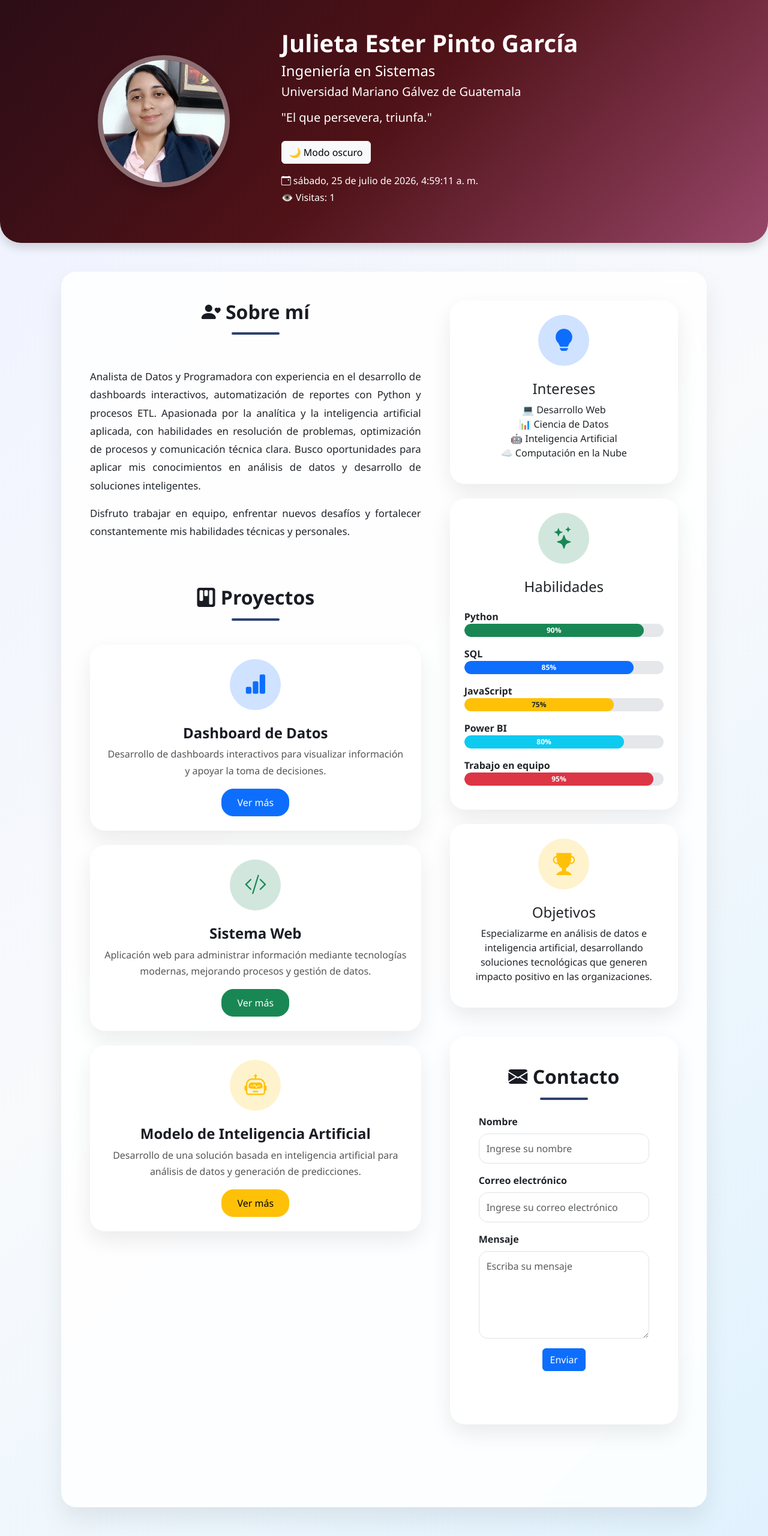
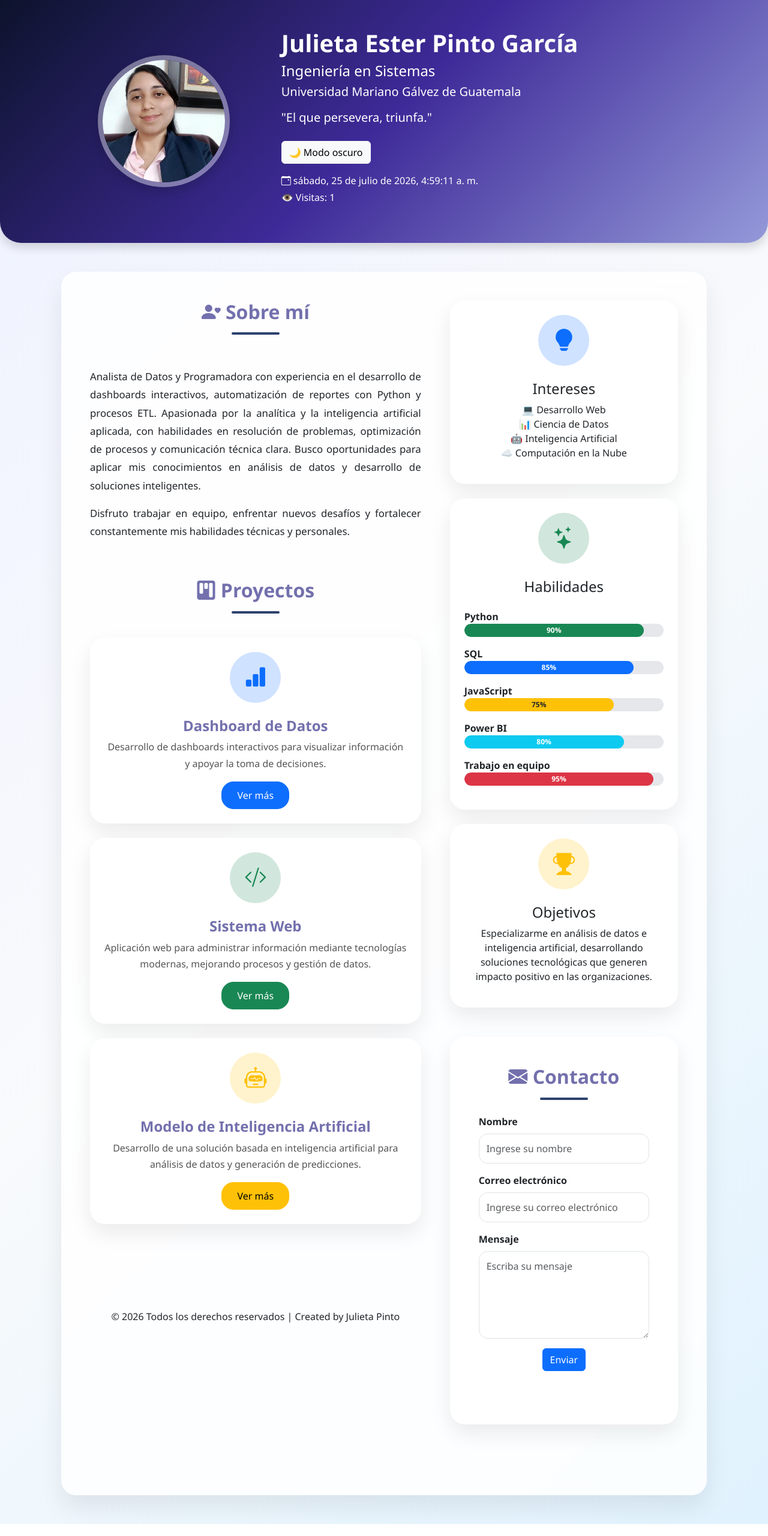
Before and after one commit to melgust/desaweb2026b, a PHP site: page / in a window 1280 px wide. Shown: the whole page at 60% size. Run offline with PHP 8.4, Linux system fonts and the light colour scheme.

Commit message:
Ajustes de color

```diff
--- a/practrice1/css/styles.css
+++ b/practrice1/css/styles.css
@@ -4,10 +4,10 @@
 
 :root {
 
-    --color-primary: #1a1c24;
-    --color-header-1: #2c0d17;
-    --color-header-2: #4f1217;
-    --color-header-3: #974668;
+    --color-primary: #7370ad;
+    --color-header-1: #0d132c;
+    --color-header-2: #3e2a98;
+    --color-header-3: #9499d9;
 
     --background-main: #eef2ff;
 
@@ -574,69 +574,3 @@ body.dark-mode .form-control::placeholder {
     min-height:25px;
 
 }
-/* =====================================
-   AJUSTE DE ALINEACIÓN PRINCIPAL
-===================================== */
-
-
-.about-card {
-
-    padding-bottom:20px;
-
-}
-
-
-
-.col-lg-7,
-.col-lg-5 {
-
-    display:flex;
-
-    flex-direction:column;
-
-}
-
-
-
-/* Separación de proyectos */
-
-.proyectos {
-
-    margin-top:60px !important;
-
-}
-
-
-
-/* Evita que las tarjetas se peguen */
-
-.info-card,
-.project-card {
-
-    overflow:hidden;
-
-}
-
-
-
-/* En escritorio mantiene equilibrio */
-
-@media(min-width:992px){
-
-
-.about-card .row {
-
-    align-items:flex-start;
-
-}
-
-
-
-.proyectos .project-card {
-
-    height:100%;
-
-}
-
-
-}
--- a/practrice1/index.html
+++ b/practrice1/index.html
@@ -352,8 +352,19 @@ Ver más
 
 </section>
 
+<footer class="footer-personalizado text-center py-4 mt-5">
+
+    <div class="container">
 
 
+        <p class="mb-0">
+            © 2026 Todos los derechos reservados |
+            Created by Julieta Pinto
+        </p>
+
+    </div>
+
+</footer>
 </div>
 <!-- ================= COLUMNA DERECHA ================= -->
 
```
